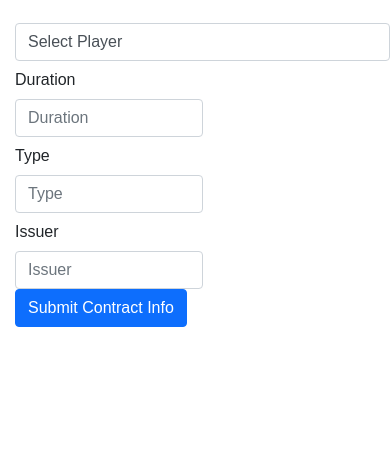
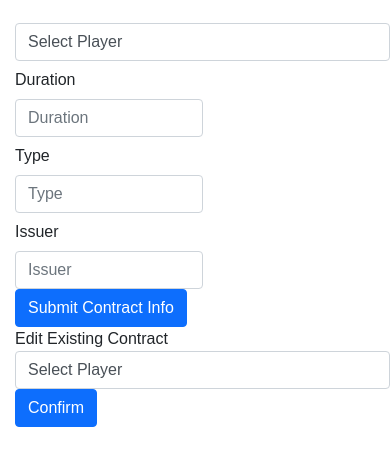
Before and after one commit to StephenJBall/final-project, a Flask app: page /contracts in a window 390 px wide. Shown: the part 138-604 px from the top of the page. Run offline with Flask 3, Linux system fonts and the light colour scheme; data that the repository does not hold is empty; some libraries are stand-ins or nearby versions.

Commit message:
Added edit contract functionality

```diff
--- a/app.py
+++ b/app.py
@@ -129,7 +129,12 @@ def contracts():
         player_contract = cursor.fetchall()
         cursor.execute("""SELECT name FROM playerbase""")
         players = cursor.fetchall()
-        return render_template("contracts.html", player_contract=player_contract, players=players)
+        cursor.execute("""SELECT playerbase.name
+                       FROM playerbase
+                       INNER JOIN contracts ON playerbase.id = contracts.player_id
+                       ORDER BY playerbase.name""")
+        contracted_players = cursor.fetchall()
+        return render_template("contracts.html", player_contract=player_contract, players=players, contracted_players=contracted_players)
     if request.method == "POST":
         cursor.execute("""SELECT name FROM playerbase""")
         players = cursor.fetchall()
@@ -328,3 +333,35 @@ def addmatch():
                             (this_match))
         conn.commit()
         return redirect("/matchreports")
+
+@app.route("/editcontract", methods=["GET", "POST"])
+def editcontract():
+    if request.method == "POST":
+        player = request.form.get("selected_player")
+        cursor.execute("""SELECT id FROM playerbase WHERE name = '%s';""" % player)
+        id = cursor.fetchall()[0][0]
+        cursor.execute("""SELECT duration, type, issuer FROM contracts WHERE player_id = %s;""" % id)
+        contract_info = cursor.fetchall()
+        duration = contract_info[0][0]
+        type = contract_info[0][1]
+        issuer = contract_info[0][2]
+        return render_template("/editcontract.html", player=player, duration=duration, type=type, issuer=issuer)
+
+@app.route("/contractsubmitted", methods=["POST"])
+def contractsubmitted():
+    if request.method == "POST":
+        player = request.form.get("selected_player")
+        cursor.execute("""SELECT id FROM playerbase WHERE name = '%s';""" % player)
+        id = cursor.fetchall()[0][0]
+        duration = request.form.get("duration")
+        type = request.form.get("type")
+        issuer = request.form.get("issuer")
+        player_info = (duration, type, issuer, id)
+        cursor.execute("""
+                       UPDATE contracts
+                       SET duration = %s, type = %s, issuer = %s
+                       WHERE player_id = %s;
+                       """,
+                       (player_info))
+        conn.commit()
+        return redirect("/contracts")
--- a/templates/contracts.html
+++ b/templates/contracts.html
@@ -26,7 +26,7 @@
         {% endfor %}
         </tbody>
     </table>
-    <form action="/contracts" method="post">
+    <form action="/addcontract" method="post">
         <fieldset class="form-group">
             <div class="row">
                 <div class="form-group col-md-4">
@@ -64,4 +64,22 @@
         </div>
         </div>
     </form>
+    <form action="/editcontract" method="POST">
+        <fieldset class="form-group">
+            <div class="row">
+                <div class="form-group col-md-4">
+                    <label for="inputState">Edit Existing Contract</label>
+                    <select name="selected_player" id="inputState" class="form-control">
+                      <option selected disabled>Select Player</option>
+                      {% for contracted_player in contracted_players %}
+                      <option>{{ contracted_player[0] }}</option>
+                      {% endfor %}
+                    </select>
+                  </div>
+            </div>
+        </fieldset>
+        <div class="col-sm-10">
+            <button type="submit" class="btn btn-primary">Confirm</button>
+        </div>
+    </form>
 {% endblock %}
```
Also changed, not shown: templates/editcontract.html (added, +40 -0 lines).
